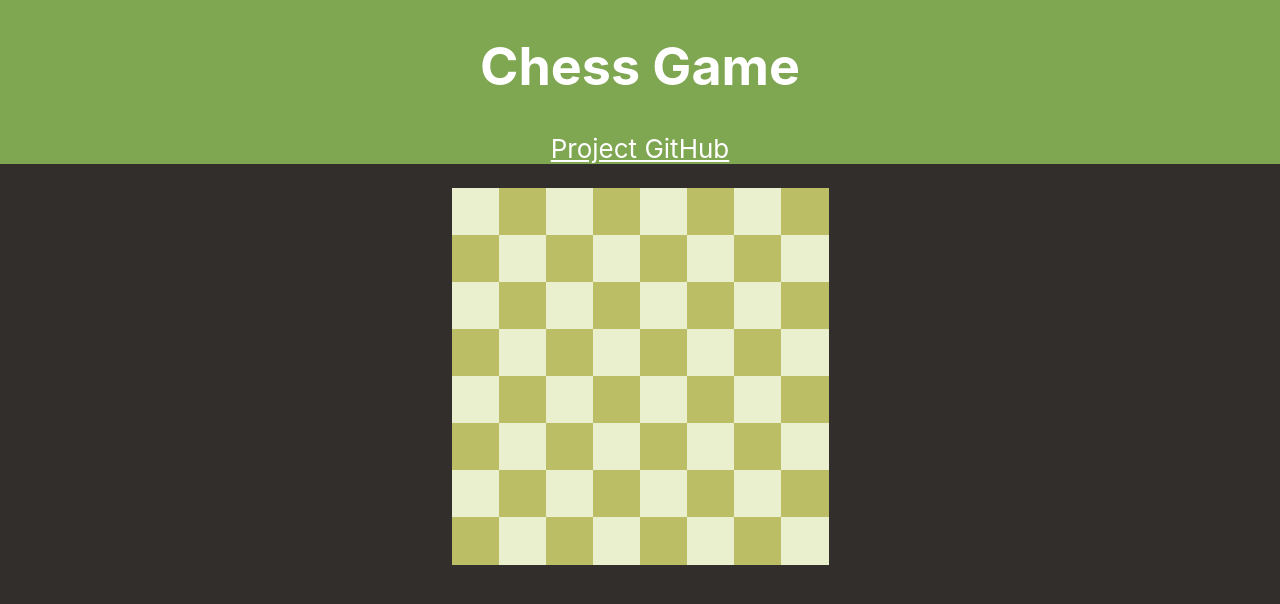
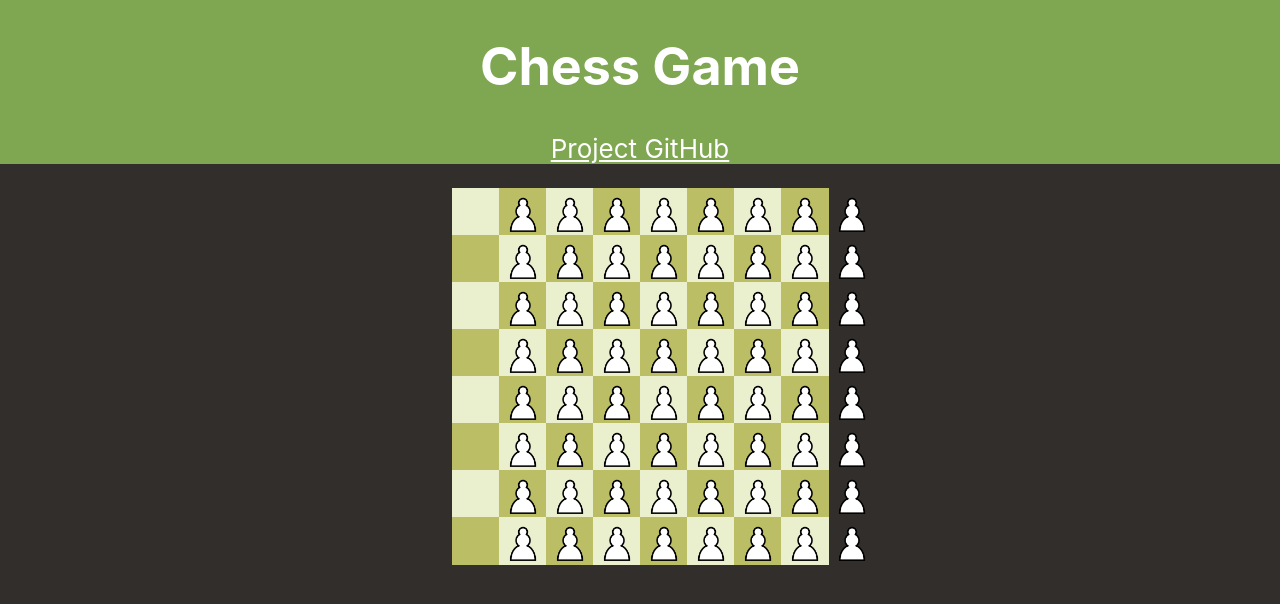
Before and after one commit to Adboessen/ChessApp, a React (Create React App) app in the folder chess_game/: page / in a window 1280 px wide. Shown: the top 604 px of the page. Built offline with nearby package versions, Linux system fonts and the light colour scheme.

Commit message:
Added pawn to board

```diff
--- a/chess_game/src/App.js
+++ b/chess_game/src/App.js
@@ -1,5 +1,5 @@
 import "./App.css";
-import Board from "./components/Board/board.js";
+import Board from "./components/Board/board";
 
 function App() {
   return (
--- a/chess_game/src/components/Board/board.js
+++ b/chess_game/src/components/Board/board.js
@@ -52,7 +52,10 @@ const Board = (props) => {
     row.map(
       (column, cIndex) =>
         (board[rIndex][cIndex] = (
-          <Square isLight={(rIndex + cIndex) % 2 === 0} />
+          <Square
+            isLight={(rIndex + cIndex) % 2 === 0}
+            piece={<Pawn player={0} />}
+          />
         ))
     )
   );
--- a/chess_game/src/components/Board/square.js
+++ b/chess_game/src/components/Board/square.js
@@ -9,7 +9,12 @@ const Square = (props) => {
     darkSquare: !props.isLight,
   });
 
-  return <button className={squareClass}></button>;
+  return (
+    <div>
+      <button className={squareClass}></button>
+      {props.piece}
+    </div>
+  );
 };
 
 export default Square;
--- a/chess_game/src/components/Pieces/Pawn.js
+++ b/chess_game/src/components/Pieces/Pawn.js
@@ -1,6 +1,18 @@
 import React from "react";
-import Piece from "./Piece";
+import classNames from "classnames";
+import "./pieces.css";
+import lightIcon from "../../chess_icons/Chess_plt45.svg.png";
+import darkIcon from "../../chess_icons/Chess_pdt45.svg.png";
 
-class Pawn extends Piece {}
+const Pawn = (props) => {
+  var pawnClass = classNames({
+    piece: true,
+    lightPiece: props.player === 0,
+    darkPiece: props.player === 1,
+  });
+  var icon = props.player === 0 ? lightIcon : darkIcon;
+
+  return <img className={pawnClass} src={icon} alt="pawn icon" />;
+};
 
 export default Pawn;
--- a/chess_game/src/components/Pieces/Piece.js
+++ /dev/null
@@ -1,9 +0,0 @@
-import React from "react";
-class Piece {
-  constructor(player, icon) {
-    this.player = player;
-    this.icon = icon;
-  }
-}
-
-export default Piece;
--- /dev/null
+++ b/chess_game/src/components/Pieces/pieces.css
@@ -0,0 +1,5 @@
+.piece {
+  height: 48px;
+  width: 48px;
+  position: absolute;
+}
```
